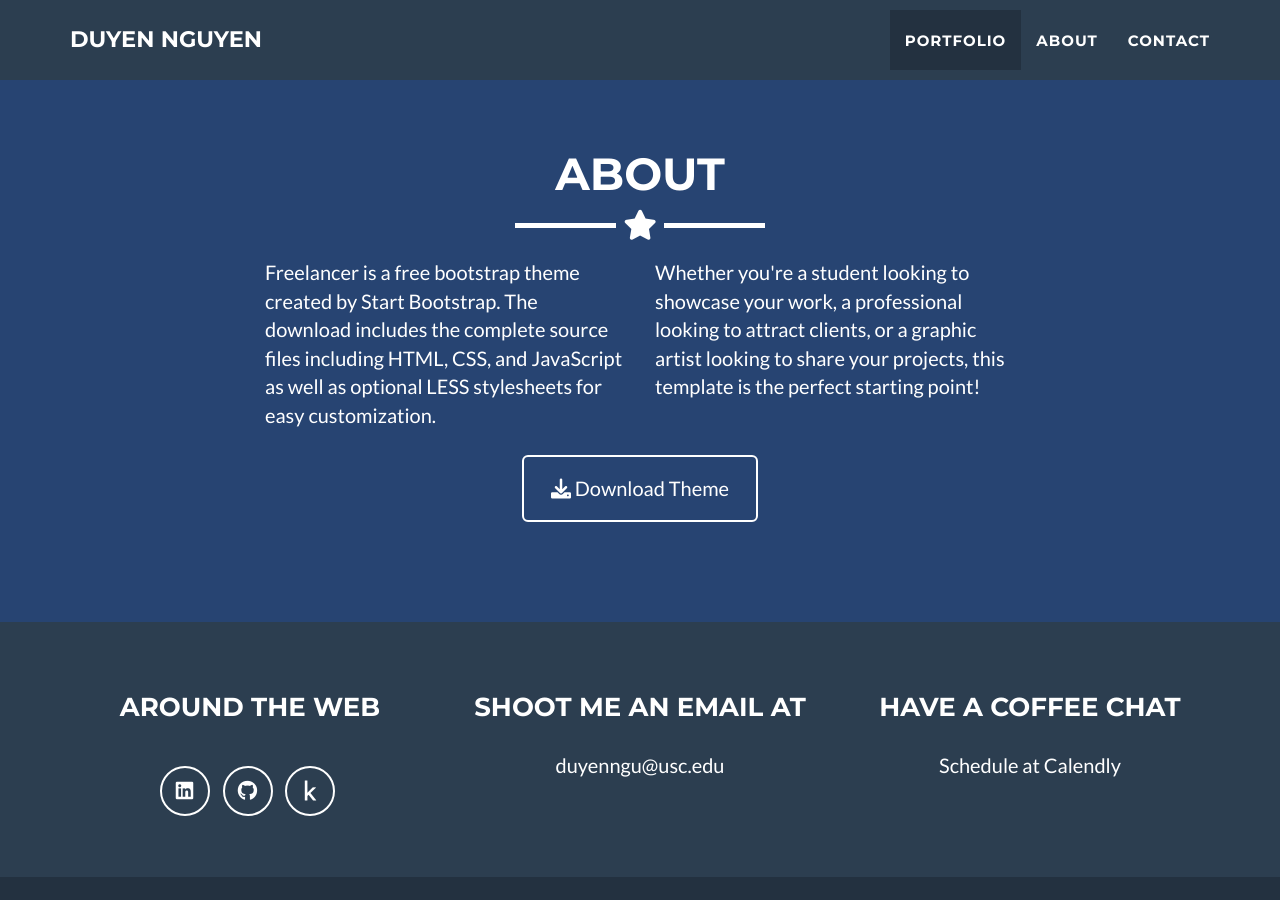
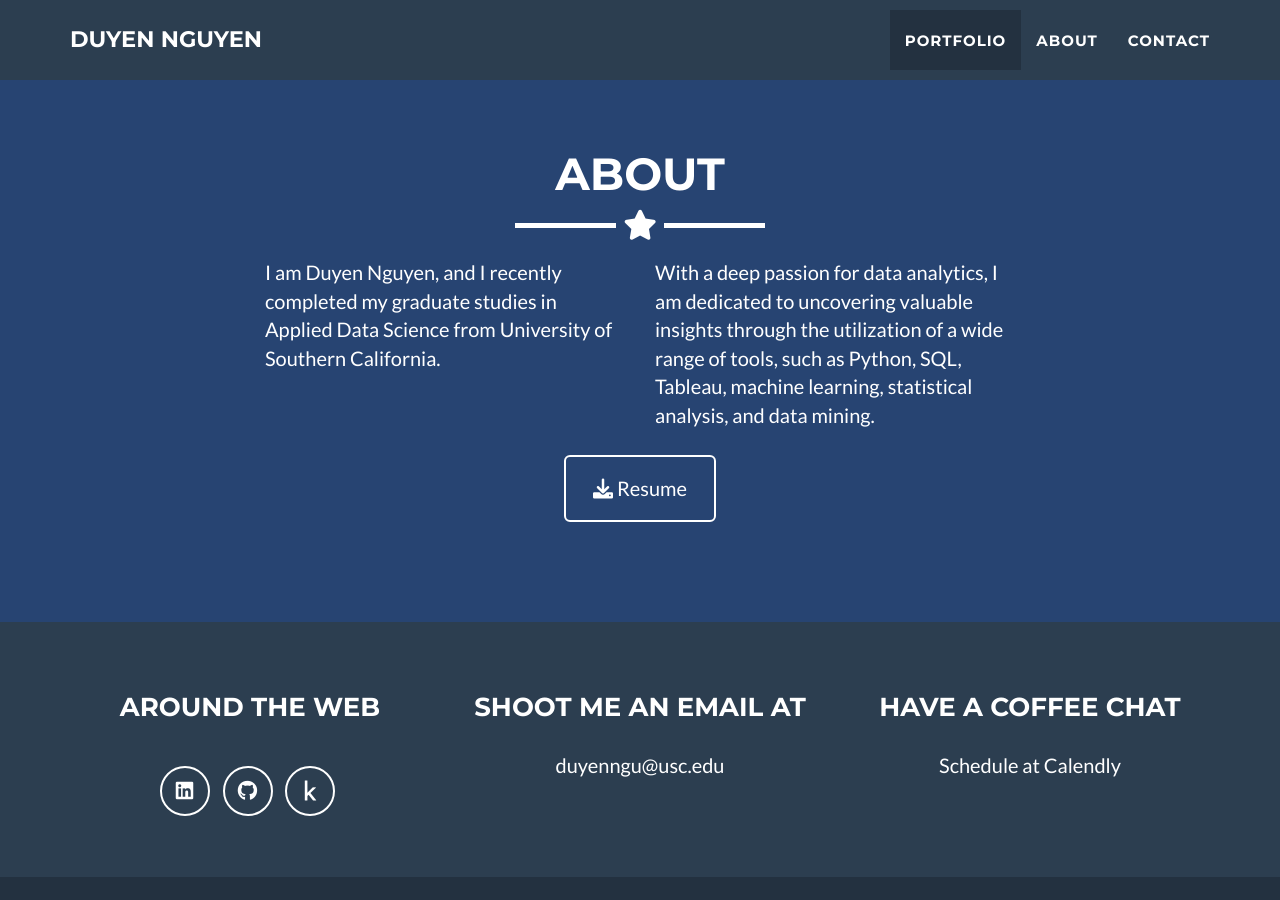
Before and after one commit to duyen21/portfolio, a Jekyll site: the page built from _posts/2014-07-18-project-1.markdown, in a window 1280 px wide and 900 px high, scrolled down 1667 px. Built offline with Jekyll 4.4.1, drawn with Linux system fonts in a browser that asks for light colours.

Commit message:
Update about.html

```diff
--- a/_includes/about.html
+++ b/_includes/about.html
@@ -9,17 +9,16 @@
     </div>
     <div class="row">
       <div class="col-lg-4 col-lg-offset-2">
-        <p>Freelancer is a free bootstrap theme created by Start Bootstrap. The download includes the complete
-          source files including HTML, CSS, and JavaScript as well as optional LESS stylesheets for easy
-          customization.</p>
+        <p>I am Duyen Nguyen, and I recently completed my graduate studies in Applied Data Science
+          from University of Southern California.</p>
       </div>
       <div class="col-lg-4">
-        <p>Whether you're a student looking to showcase your work, a professional looking to attract clients, or
-          a graphic artist looking to share your projects, this template is the perfect starting point! </p>
+        <p>With a deep passion for data analytics, I am dedicated to uncovering valuable insights through the utilization of
+        a wide range of tools, such as Python, SQL, Tableau, machine learning, statistical analysis, and data mining.</p>
       </div>
       <div class="col-lg-8 col-lg-offset-2 text-center">
         <a href="https://github.com/jeromelachaud/freelancer-theme" class="btn btn-lg btn-outline">
-          <i class="fa fa-download"></i> Download Theme
+          <i class="fa fa-download"></i> Resume
         </a>
       </div>
     </div>
```
